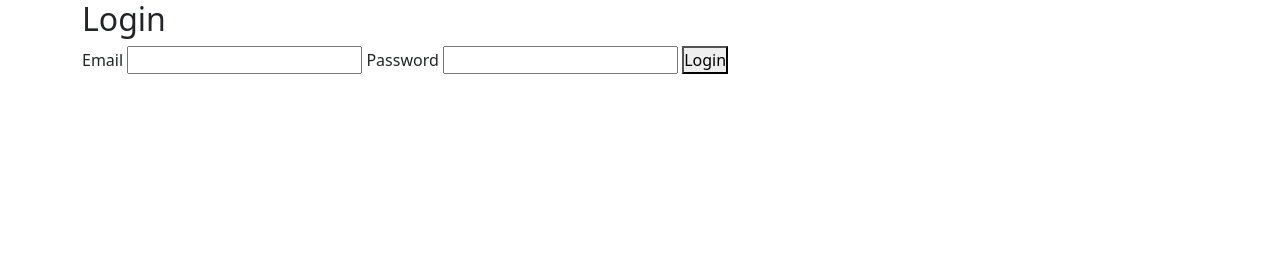
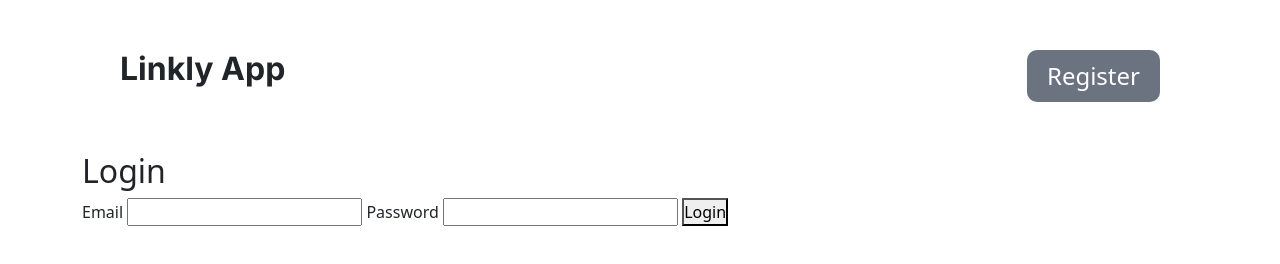
Before and after one commit to MAHasnain/Linkly-app, a plain HTML site: page HTML/login.html in a window 1280 px wide. Drawn offline with nearby package versions, Linux system fonts and the light colour scheme.

Commit message:
feat: added logo and button to navigation bar

```diff
--- a/HTML/login.html
+++ b/HTML/login.html
@@ -13,10 +13,18 @@
 <body>
     <header>
         <nav>
-            <div class="container">
+            <div class="container nav-container">
+                <div class="nav-items">
+                    <h2>Linkly App</h2>
+                </div>
                 <div class="nav-items"></div>
-                <div class="nav-items"></div>
-                <div class="nav-items"></div>
+                <div class="nav-items">
+                    <button class="addContact_btn">
+                        <a href="./register.html">
+                            Register
+                        </a>
+                    </button>
+                </div>
             </div>
         </nav>
     </header>
--- a/JS/login.js
+++ b/JS/login.js
@@ -15,6 +15,7 @@ loginBtn.addEventListener("click", async (e) => {
         })
         // console.log(loggedInUser);
 
+
     } catch (error) {
         console.error(error)
     }
```
